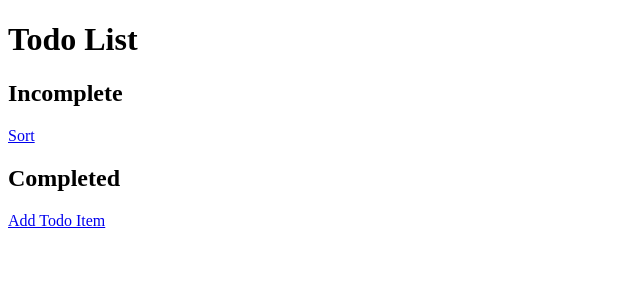
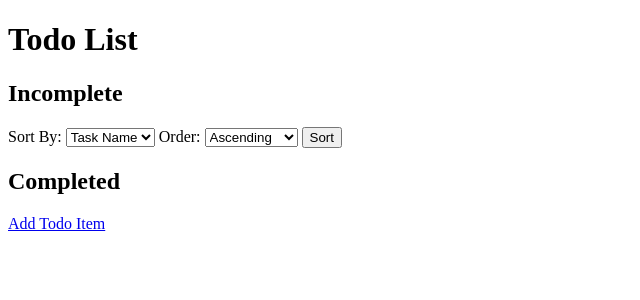
Before and after one commit to radio4444/djangoSpeechRecognition, a Django app: page /todo/ in a window 1280 px wide. Shown: the top 300 px of the page, without its empty margins (0-640 px from the left). Run offline with Django 5.2, Linux system fonts and the light colour scheme; data that the repository does not hold is empty.

Commit message:
Added sorting function in views.py Modified todo_list.html according to sorting view function

```diff
--- a/todolist/templates/todolist/todo_list.html
+++ b/todolist/templates/todolist/todo_list.html
@@ -7,7 +7,21 @@
 <body>
     <h1>Todo List</h1>
     <h2>Incomplete</h2>
-    <a href="#">Sort</a>
+    <form method="post" action="{% url 'sort_todo_item' %}">
+        {% csrf_token %}
+        <label for="sort_property">Sort By:</label>
+        <select name="sort_property" id="sort_property">
+            <option value="task_name">Task Name</option>
+            <option value="priority">Priority</option>
+            <option value="due_date">Due Date</option>
+        </select>
+        <label for="sort_order">Order:</label>
+        <select name="sort_order" id="sort_order">
+            <option value="asc">Ascending</option>
+            <option value="desc">Descending</option>
+        </select>
+        <button type="submit">Sort</button>
+    </form>
     <ul>
         {% for todo_item in incomplete_items %}
         <li>{{ todo_item.task_name }} - {{ todo_item.priority }} - {{ todo_item.due_date }}
--- a/todolist/views.py
+++ b/todolist/views.py
@@ -47,5 +47,25 @@ def add_todo_item(request):
 	return render(request, 'todolist/add_todo_item.html', {'form': form})
 
 
-def sort_todo_item(request):
-	pass
+def sort_todo_item(request):  # chatgpt
+	if request.method == 'POST':
+		sort_property = request.POST.get('sort_property')
+		sort_order = request.POST.get('sort_order')
+
+		# Fetch incomplete and complete todo items separately
+		incomplete_items = TodoItem.objects.filter(completed=False)
+		completed_items = TodoItem.objects.filter(completed=True)
+
+		# Sort incomplete and complete todo items based on the selected property and order
+		if sort_order == 'asc':
+			incomplete_items = incomplete_items.order_by(sort_property)
+			completed_items = completed_items.order_by(sort_property)
+		else:
+			incomplete_items = incomplete_items.order_by(f'-{sort_property}')
+			completed_items = completed_items.order_by(f'-{sort_property}')
+
+		return render(request, 'todolist/todo_list.html',
+		              {'incomplete_items': incomplete_items, 'completed_items': completed_items})
+	else:
+		# Handle GET request if needed
+		pass
```
